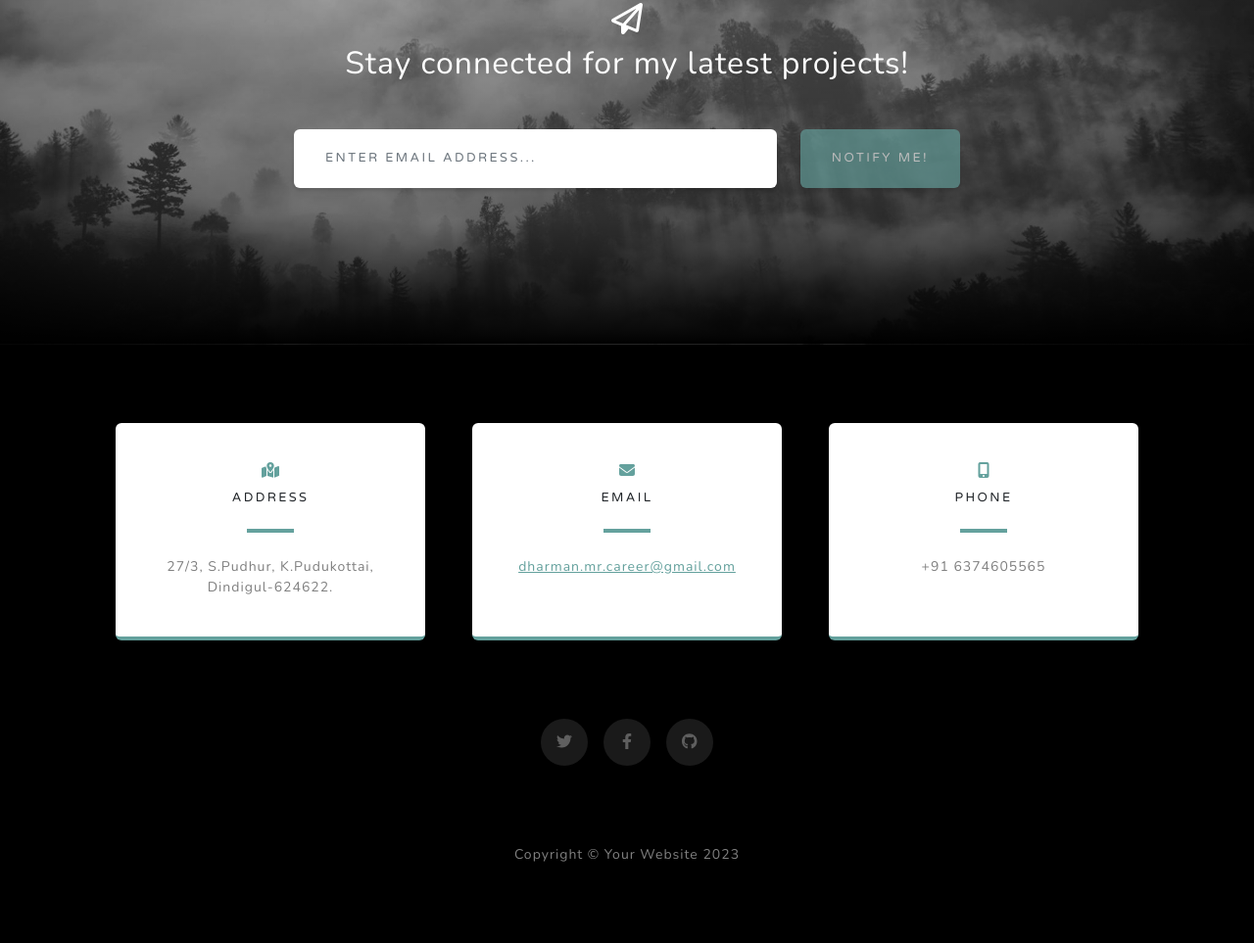
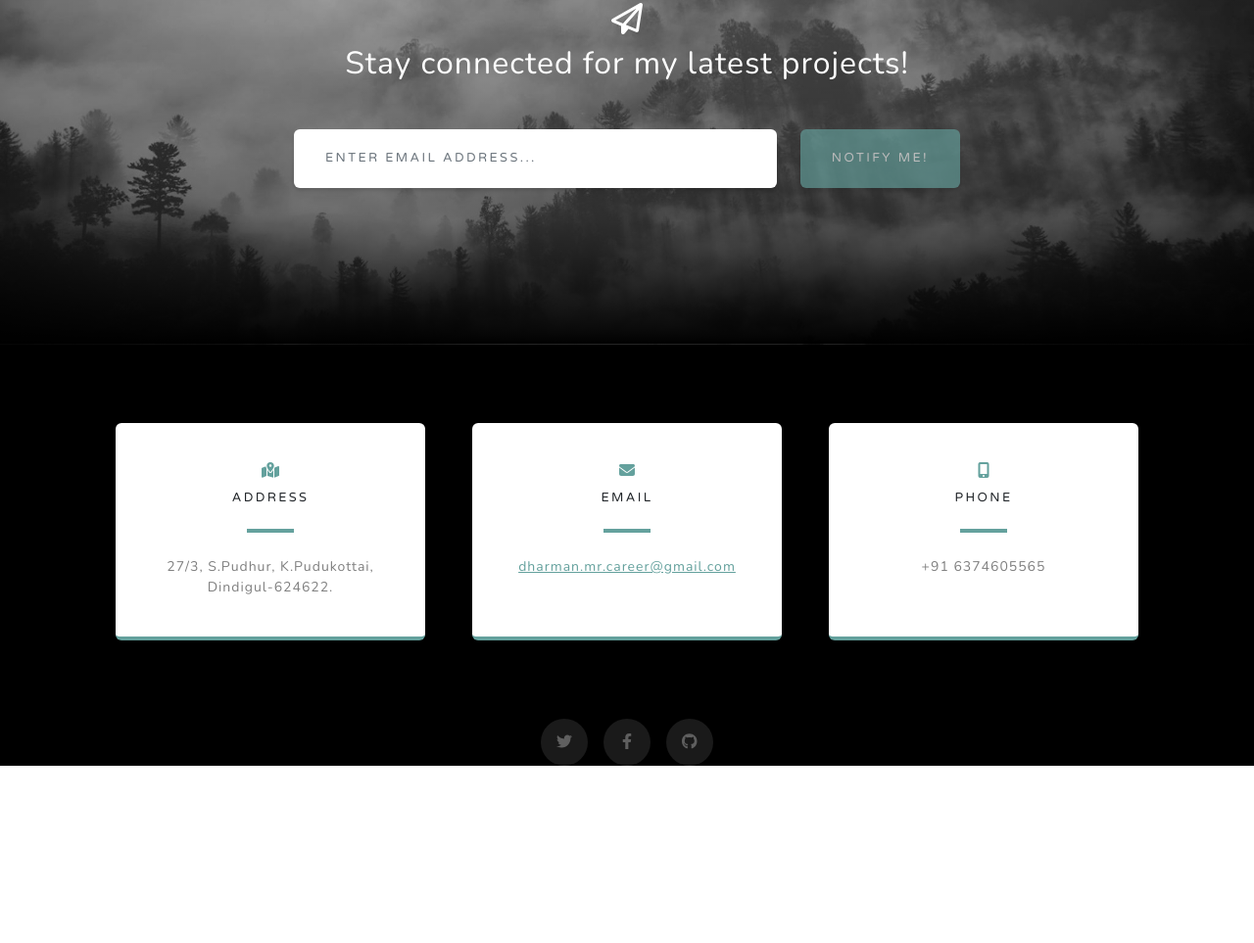
Before and after one commit to dharma-git-99/web-site, a plain HTML site: page index.html in a window 1280 px wide. Shown: the part 3199-4162 px from the top of the page at 98% size. After the commit the page ends 3981 px from the top, so only its background shows below. Drawn offline with nearby package versions, Linux system fonts and the light colour scheme.

Commit message:
Update index.html

```diff
--- a/index.html
+++ b/index.html
@@ -190,7 +190,7 @@
             </div>
         </section>
         <!-- Footer-->
-        <footer class="footer bg-black small text-center text-white-50"><div class="container px-4 px-lg-5">Copyright &copy; Your Website 2023</div></footer>
+        <!-- <footer class="footer bg-black small text-center text-white-50"><div class="container px-4 px-lg-5">Copyright &copy; Your Website 2023</div></footer> -->
         <!-- Bootstrap core JS-->
         <script src="https://cdn.jsdelivr.net/npm/bootstrap@5.2.3/dist/js/bootstrap.bundle.min.js"></script>
         <!-- Core theme JS-->
```
